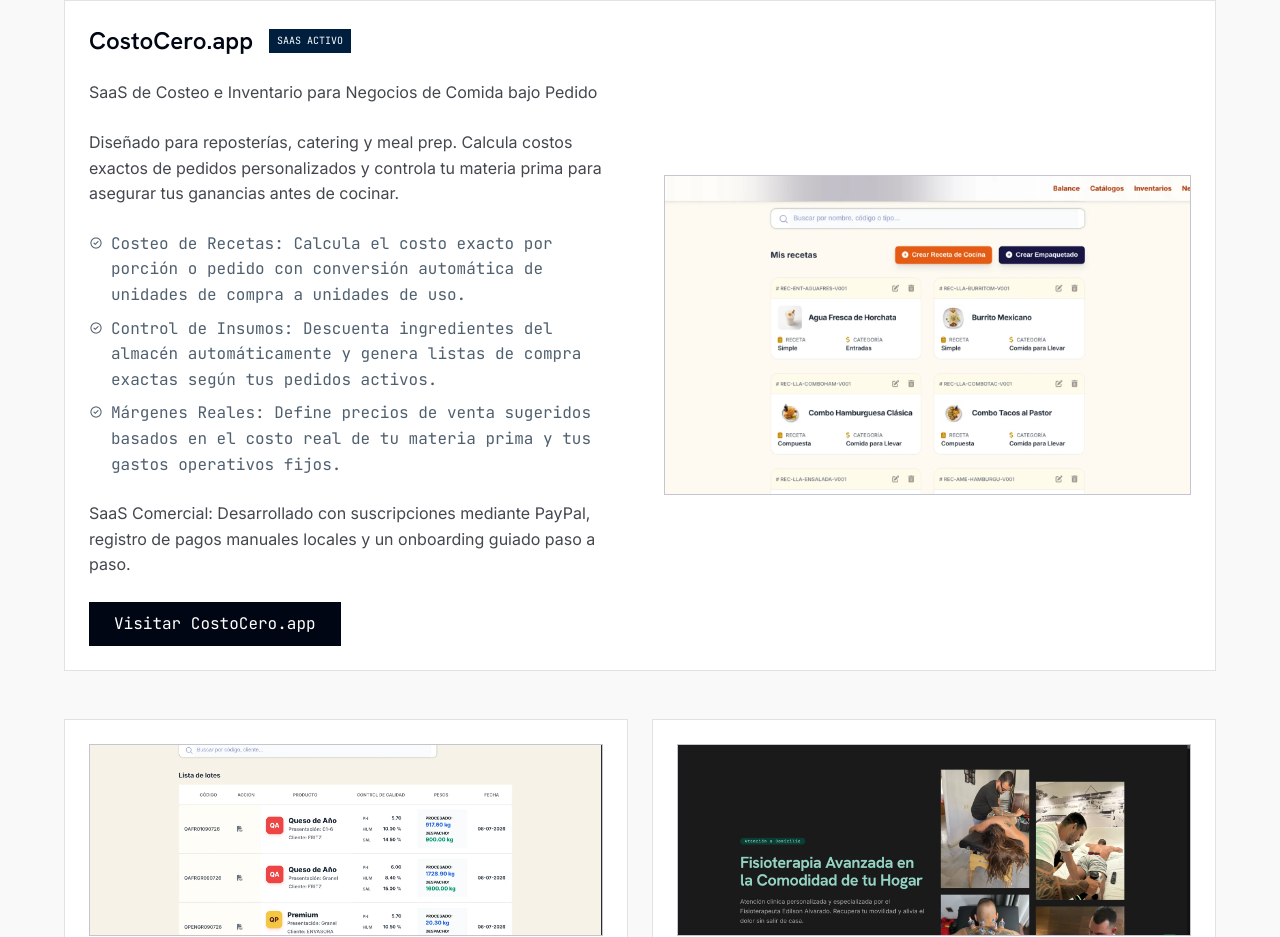
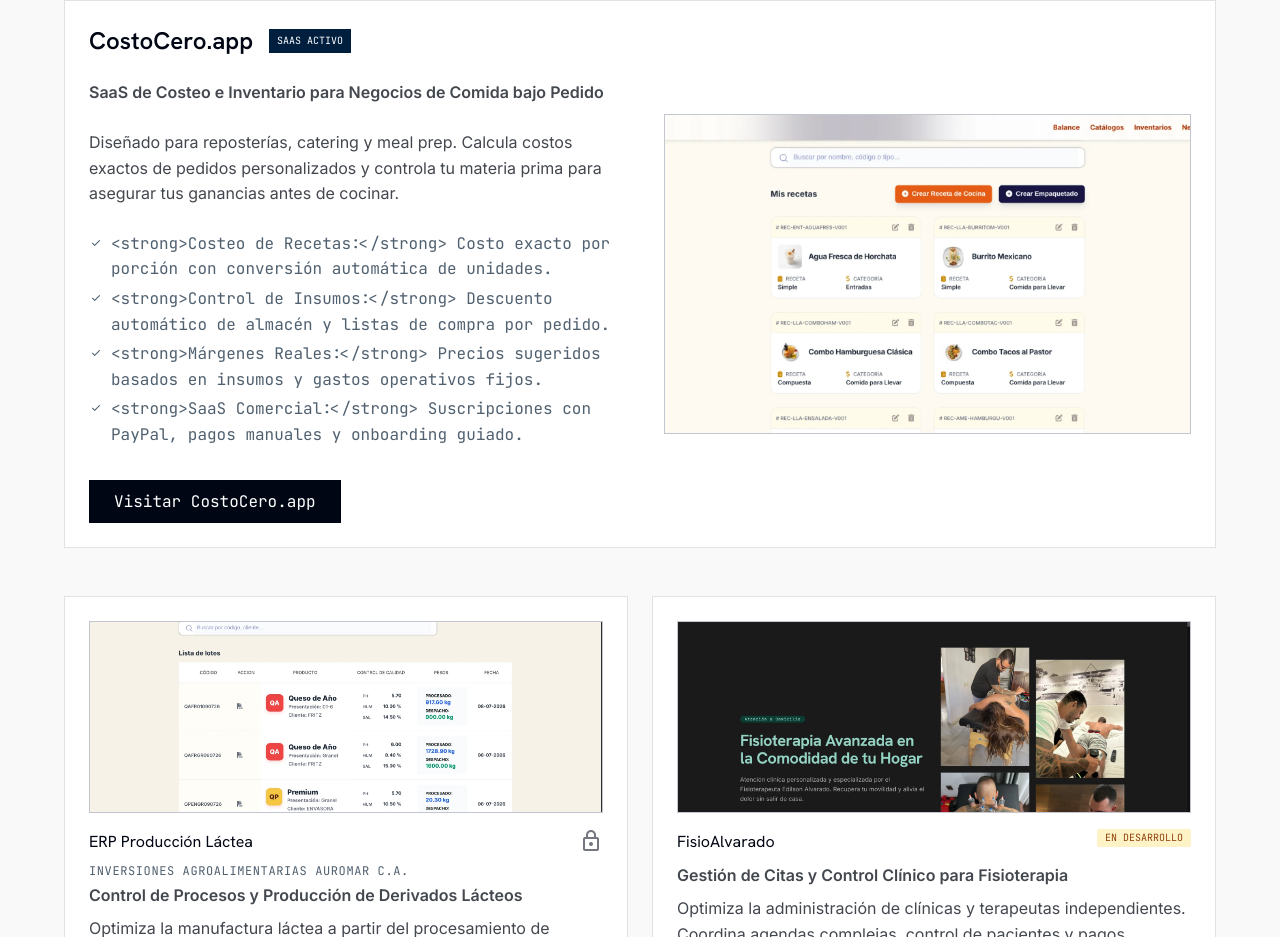
Before and after one commit to luqjos31/luqjos31.github.io, a website built with Vite: page index.html in a window 1280 px wide. Shown: the part 1863-2800 px from the top of the page. Built offline with nearby package versions, Linux system fonts and the light colour scheme.

Commit message:
feat: compact portfolio cards with done icons and <strong> features

```diff
--- a/index.html
+++ b/index.html
@@ -143,79 +143,83 @@
 </div>
 </div>
 <div class="space-y-xl">
-<!-- Project 1 -->
+      <!-- Project 1: CostoCero.app -->
       <div class="grid grid-cols-1 md:grid-cols-2 gap-xl items-center portfolio-card p-lg rounded-none">
         <div class="space-y-lg">
           <div class="flex items-center gap-md">
             <h3 class="font-display-lg text-headline-md text-primary" data-i18n="project_1_name">CostoCero.app</h3>
             <span class="bg-primary-container text-on-primary px-sm py-1 font-label-md text-[10px] uppercase" data-i18n="project_1_badge">SaaS Activo</span>
           </div>
-<p class="font-body-lg text-on-surface-variant" data-i18n="project_1_subtitle">
+          <p class="font-body-lg text-on-surface-variant font-semibold" data-i18n="project_1_subtitle">
             SaaS de Costeo e Inventario para Negocios de Comida bajo Pedido
           </p>
-<p class="font-body-md text-on-surface-variant mb-sm" data-i18n="project_1_intro">
+          <p class="font-body-md text-on-surface-variant" data-i18n="project_1_intro">
             Diseñado para reposterías, catering y meal prep. Calcula costos exactos de pedidos personalizados y controla tu materia prima para asegurar tus ganancias antes de cocinar.
           </p>
-<ul class="font-label-md text-secondary space-y-sm">
-<li class="flex items-start gap-sm"><span class="material-symbols-outlined text-sm mt-0.5">check_circle</span> <span data-i18n="project_1_feat_1">Costeo de Recetas: Calcula el costo exacto por porción o pedido con conversión automática de unidades de compra a unidades de uso.</span></li>
-<li class="flex items-start gap-sm"><span class="material-symbols-outlined text-sm mt-0.5">check_circle</span> <span data-i18n="project_1_feat_2">Control de Insumos: Descuenta ingredientes del almacén automáticamente y genera listas de compra exactas según tus pedidos activos.</span></li>
-<li class="flex items-start gap-sm"><span class="material-symbols-outlined text-sm mt-0.5">check_circle</span> <span data-i18n="project_1_feat_3">Márgenes Reales: Define precios de venta sugeridos basados en el costo real de tu materia prima y tus gastos operativos fijos.</span></li>
+          <ul class="font-label-md text-secondary space-y-xs">
+            <li class="flex items-start gap-sm"><span class="material-symbols-outlined text-sm mt-0.5">done</span> <span data-i18n="project_1_feat_1"><strong>Costeo de Recetas:</strong> Costo exacto por porción con conversión automática de unidades.</span></li>
+            <li class="flex items-start gap-sm"><span class="material-symbols-outlined text-sm mt-0.5">done</span> <span data-i18n="project_1_feat_2"><strong>Control de Insumos:</strong> Descuento automático de almacén y listas de compra por pedido.</span></li>
+            <li class="flex items-start gap-sm"><span class="material-symbols-outlined text-sm mt-0.5">done</span> <span data-i18n="project_1_feat_3"><strong>Márgenes Reales:</strong> Precios sugeridos basados en insumos y gastos operativos fijos.</span></li>
+            <li class="flex items-start gap-sm"><span class="material-symbols-outlined text-sm mt-0.5">done</span> <span data-i18n="project_1_feat_4"><strong>SaaS Comercial:</strong> Suscripciones con PayPal, pagos manuales y onboarding guiado.</span></li>
           </ul>
-<p class="font-body-md text-on-surface-variant" data-i18n="project_1_outro">
-                            SaaS Comercial: Desarrollado con suscripciones mediante PayPal, registro de pagos manuales locales y un onboarding guiado paso a paso.
-                        </p>
+          <div class="pt-sm">
             <a class="btn-primary inline-flex px-lg py-sm font-label-md items-center gap-sm w-fit" href="https://costocero.app" target="_blank" rel="noopener" data-i18n="project_1_cta">
               Visitar CostoCero.app <span class="material-symbols-outlined">launch</span>
             </a>
           </div>
+        </div>
         <div class="bg-surface-container h-80 flex items-center justify-center border border-outline-variant overflow-hidden group">
-<img class="w-full h-full object-cover group-hover:scale-105 transition-transform duration-500" data-i18n="alt_project_1" src="/images/costocero.webp"/>
+          <img class="w-full h-full object-cover group-hover:scale-105 transition-transform duration-500" data-i18n="alt_project_1" src="/images/costocero.webp" alt="CostoCero.app"/>
         </div>
       </div>
-<!-- Project 2 & 3 (Grid) -->
+      <!-- Project 2 & 3 -->
       <div class="grid grid-cols-1 md:grid-cols-2 gap-lg">
-<div class="portfolio-card p-lg space-y-md">
+        <div class="portfolio-card p-lg space-y-md flex flex-col justify-between">
+          <div>
             <div class="h-48 bg-surface-container-low border border-outline-variant mb-md overflow-hidden">
-<img class="w-full h-full object-cover" data-i18n="alt_project_2" src="/images/dairy-erp.webp"/>
+              <img class="w-full h-full object-cover" data-i18n="alt_project_2" src="/images/dairy-erp.webp" alt="ERP Producción Láctea"/>
             </div>
-<div class="flex justify-between items-start">
+            <div class="flex justify-between items-start mb-sm">
               <h3 class="font-headline-md text-primary" data-i18n="project_2_name">ERP Producción Láctea</h3>
               <span class="material-symbols-outlined text-outline">lock</span>
             </div>
-<p class="font-label-md text-xs text-secondary uppercase tracking-wider mb-sm">Inversiones Agroalimentarias Auromar C.A.</p>
-<p class="font-body-lg text-on-surface-variant" data-i18n="project_2_subtitle">
-                            Sistema de Control de Procesos y Producción de Derivados Lácteos
+            <p class="font-label-md text-xs text-secondary uppercase tracking-wider mb-xs">Inversiones Agroalimentarias Auromar C.A.</p>
+            <p class="font-body-lg text-on-surface-variant font-semibold mb-sm" data-i18n="project_2_subtitle">
+              Control de Procesos y Producción de Derivados Lácteos
             </p>
-<p class="font-body-md text-on-surface-variant mb-sm" data-i18n="project_2_intro">
-                            Optimiza la manufactura de productos lácteos a partir del procesamiento industrial de quesos base. Permite gestionar variables fisicoquímicas, formulaciones y pedidos de producción en un solo lugar.
+            <p class="font-body-md text-on-surface-variant mb-md" data-i18n="project_2_intro">
+              Optimiza la manufactura láctea a partir del procesamiento de quesos base. Gestiona variables fisicoquímicas, formulaciones y pedidos industriales en un solo lugar.
             </p>
-<ul class="font-label-md text-secondary space-y-sm">
-<li class="flex items-start gap-sm"><span class="material-symbols-outlined text-sm mt-0.5">check_circle</span> <span data-i18n="project_2_feat_1">Fórmulas y Molienda: Controla las recetas de mezcla de quesos base y el análisis de variables fisicoquímicas críticas para garantizar la molienda óptima.</span></li>
-<li class="flex items-start gap-sm"><span class="material-symbols-outlined text-sm mt-0.5">check_circle</span> <span data-i18n="project_2_feat_2">Secado e Insumos: Monitorea las etapas de secado por calefacción de la materia prima y gestiona el flujo de compras delegadas de proveedores.</span></li>
-<li class="flex items-start gap-sm"><span class="material-symbols-outlined text-sm mt-0.5">check_circle</span> <span data-i18n="project_2_feat_3">Órdenes de Producción: Convierte los pedidos directos de los clientes en planes de fabricación exactos estimando la cantidad de insumos necesarios.</span></li>
-<li class="flex items-start gap-sm"><span class="material-symbols-outlined text-sm mt-0.5">check_circle</span> <span data-i18n="project_2_feat_4">Control de Calidad: Registro técnico de los parámetros del lote procesado para asegurar la estandarización y trazabilidad de cada producto terminado.</span></li>
+            <ul class="font-label-md text-secondary space-y-xs">
+              <li class="flex items-start gap-sm"><span class="material-symbols-outlined text-sm mt-0.5">done</span> <span data-i18n="project_2_feat_1"><strong>Fórmulas y Molienda:</strong> Control de mezcla y variables fisicoquímicas críticas.</span></li>
+              <li class="flex items-start gap-sm"><span class="material-symbols-outlined text-sm mt-0.5">done</span> <span data-i18n="project_2_feat_2"><strong>Secado e Insumos:</strong> Monitoreo de calefacción y flujo de compras delegadas.</span></li>
+              <li class="flex items-start gap-sm"><span class="material-symbols-outlined text-sm mt-0.5">done</span> <span data-i18n="project_2_feat_3"><strong>Órdenes de Producción:</strong> Conversión de pedidos en planes exactos de fabricación.</span></li>
+              <li class="flex items-start gap-sm"><span class="material-symbols-outlined text-sm mt-0.5">done</span> <span data-i18n="project_2_feat_4"><strong>Control de Calidad:</strong> Registro técnico de lotes para garantizar la estandarización.</span></li>
             </ul>
           </div>
-<div class="portfolio-card p-lg space-y-md">
+        </div>
+        <div class="portfolio-card p-lg space-y-md flex flex-col justify-between">
+          <div>
             <div class="h-48 bg-surface-container-low border border-outline-variant mb-md overflow-hidden">
-<img class="w-full h-full object-cover" data-i18n="alt_project_3" src="/images/medical-mvp.webp"/>
+              <img class="w-full h-full object-cover" data-i18n="alt_project_3" src="/images/medical-mvp.webp" alt="FisioAlvarado"/>
             </div>
-<div class="flex items-center gap-md">
-<h3 class="font-display-lg text-headline-md text-primary" data-i18n="project_3_name">FisioAlvarado</h3>
-<span class="bg-amber-100 text-amber-800 px-sm py-1 font-label-md text-[10px] uppercase leading-none" data-i18n="project_3_badge">En Desarrollo</span>
+            <div class="flex justify-between items-start mb-sm">
+              <h3 class="font-headline-md text-primary" data-i18n="project_3_name">FisioAlvarado</h3>
+              <span class="bg-amber-100 text-amber-800 px-sm py-1 font-label-md text-[10px] uppercase leading-none rounded-sm" data-i18n="project_3_badge">En Desarrollo</span>
             </div>
-<p class="font-body-lg text-on-surface-variant" data-i18n="project_3_subtitle">
-                            Sistema de Gestión de Citas y Control Clínico para Fisioterapia
+            <p class="font-body-lg text-on-surface-variant font-semibold mb-sm" data-i18n="project_3_subtitle">
+              Gestión de Citas y Control Clínico para Fisioterapia
             </p>
-<p class="font-body-md text-on-surface-variant mb-sm" data-i18n="project_3_intro">
-                            Optimiza la administración de clínicas de fisioterapia y terapeutas independientes. Permite coordinar agendas complejas, llevar el control de pacientes y gestionar pagos multidivisa.
+            <p class="font-body-md text-on-surface-variant mb-md" data-i18n="project_3_intro">
+              Optimiza la administración de clínicas y terapeutas independientes. Coordina agendas complejas, control de pacientes y pagos multidivisa.
             </p>
-<ul class="font-label-md text-secondary space-y-sm">
-<li class="flex items-start gap-sm"><span class="material-symbols-outlined text-sm mt-0.5">check_circle</span> <span data-i18n="project_3_feat_1">Agenda Inteligente: Control dinámico de turnos, configuraciones de horarios estacionales y asignación automática de citas según disponibilidad.</span></li>
-<li class="flex items-start gap-sm"><span class="material-symbols-outlined text-sm mt-0.5">check_circle</span> <span data-i18n="project_3_feat_2">Historial y Sesiones: Registro digital de fichas clínicas de pacientes, seguimiento de evolución física y control del paquete de sesiones contratadas.</span></li>
-<li class="flex items-start gap-sm"><span class="material-symbols-outlined text-sm mt-0.5">check_circle</span> <span data-i18n="project_3_feat_3">Facturación Multidivisa: Gestión integrada de tarifas y cobros automatizados con soporte nativo para múltiples monedas (como Euros) según el mercado.</span></li>
-<li class="flex items-start gap-sm"><span class="material-symbols-outlined text-sm mt-0.5">check_circle</span> <span data-i18n="project_3_feat_4">Reducción de Ausencias: Optimización del flujo de reservas y cancelaciones para evitar horas vacías y maximizar la ocupación diaria de los terapeutas.</span></li>
+            <ul class="font-label-md text-secondary space-y-xs">
+              <li class="flex items-start gap-sm"><span class="material-symbols-outlined text-sm mt-0.5">done</span> <span data-i18n="project_3_feat_1"><strong>Agenda Inteligente:</strong> Control de turnos dinámicos y horarios estacionales.</span></li>
+              <li class="flex items-start gap-sm"><span class="material-symbols-outlined text-sm mt-0.5">done</span> <span data-i18n="project_3_feat_2"><strong>Historial y Sesiones:</strong> Fichas clínicas digitales y control de evolución física.</span></li>
+              <li class="flex items-start gap-sm"><span class="material-symbols-outlined text-sm mt-0.5">done</span> <span data-i18n="project_3_feat_3"><strong>Facturación Multidivisa:</strong> Tarifas y cobros integrados con soporte nativo de Euros.</span></li>
+              <li class="flex items-start gap-sm"><span class="material-symbols-outlined text-sm mt-0.5">done</span> <span data-i18n="project_3_feat_4"><strong>Reducción de Ausencias:</strong> Optimización de reservas para maximizar la ocupación diaria.</span></li>
             </ul>
+          </div>
         </div>
       </div>
     </div>
--- a/src/translations.js
+++ b/src/translations.js
@@ -26,25 +26,25 @@
     project_1_badge: "SaaS Activo",
     project_1_subtitle: "SaaS de Costeo e Inventario para Negocios de Comida bajo Pedido",
     project_1_intro: "Diseñado para reposterías, catering y meal prep. Calcula costos exactos de pedidos personalizados y controla tu materia prima para asegurar tus ganancias antes de cocinar.",
-    project_1_feat_1: "Costeo de Recetas: Calcula el costo exacto por porción o pedido con conversión automática de unidades de compra a unidades de uso.",
-    project_1_feat_2: "Control de Insumos: Descuenta ingredientes del almacén automáticamente y genera listas de compra exactas según tus pedidos activos.",
-    project_1_feat_3: "Márgenes Reales: Define precios de venta sugeridos basados en el costo real de tu materia prima y tus gastos operativos fijos.",
-    project_1_outro: "SaaS Comercial: Desarrollado con suscripciones mediante PayPal, registro de pagos manuales locales y un onboarding guiado paso a paso.",
+    project_1_feat_1: "<strong>Costeo de Recetas:</strong> Costo exacto por porción con conversión automática de unidades.",
+    project_1_feat_2: "<strong>Control de Insumos:</strong> Descuento automático de almacén y listas de compra por pedido.",
+    project_1_feat_3: "<strong>Márgenes Reales:</strong> Precios sugeridos basados en insumos y gastos operativos fijos.",
+    project_1_feat_4: "<strong>SaaS Comercial:</strong> Suscripciones con PayPal, pagos manuales y onboarding guiado.",
     project_1_cta: "Visitar CostoCero.app",
     project_2_name: "ERP Producción Láctea",
-    project_2_subtitle: "Sistema de Control de Procesos y Producción de Derivados Lácteos",
-    project_2_intro: "Optimiza la manufactura de productos lácteos a partir del procesamiento industrial de quesos base. Permite gestionar variables fisicoquímicas, formulaciones y pedidos de producción en un solo lugar.",
-    project_2_feat_1: "Fórmulas y Molienda: Controla las recetas de mezcla de quesos base y el análisis de variables fisicoquímicas críticas para garantizar la molienda óptima.",
-    project_2_feat_2: "Secado e Insumos: Monitorea las etapas de secado por calefacción de la materia prima y gestiona el flujo de compras delegadas de proveedores.",
-    project_2_feat_3: "Órdenes de Producción: Convierte los pedidos directos de los clientes en planes de fabricación exactos estimando la cantidad de insumos necesarios.",
-    project_2_feat_4: "Control de Calidad: Registro técnico de los parámetros del lote procesado para asegurar la estandarización y trazabilidad de cada producto terminado.",
+    project_2_subtitle: "Control de Procesos y Producción de Derivados Lácteos",
+    project_2_intro: "Optimiza la manufactura láctea a partir del procesamiento de quesos base. Gestiona variables fisicoquímicas, formulaciones y pedidos industriales en un solo lugar.",
+    project_2_feat_1: "<strong>Fórmulas y Molienda:</strong> Control de mezcla y variables fisicoquímicas críticas.",
+    project_2_feat_2: "<strong>Secado e Insumos:</strong> Monitoreo de calefacción y flujo de compras delegadas.",
+    project_2_feat_3: "<strong>Órdenes de Producción:</strong> Conversión de pedidos en planes exactos de fabricación.",
+    project_2_feat_4: "<strong>Control de Calidad:</strong> Registro técnico de lotes para garantizar la estandarización.",
     project_3_name: "FisioAlvarado",
-    project_3_subtitle: "Sistema de Gestión de Citas y Control Clínico para Fisioterapia",
-    project_3_intro: "Optimiza la administración de clínicas de fisioterapia y terapeutas independientes. Permite coordinar agendas complejas, llevar el control de pacientes y gestionar pagos multidivisa.",
-    project_3_feat_1: "Agenda Inteligente: Control dinámico de turnos, configuraciones de horarios estacionales y asignación automática de citas según disponibilidad.",
-    project_3_feat_2: "Historial y Sesiones: Registro digital de fichas clínicas de pacientes, seguimiento de evolución física y control del paquete de sesiones contratadas.",
-    project_3_feat_3: "Facturación Multidivisa: Gestión integrada de tarifas y cobros automatizados con soporte nativo para múltiples monedas (como Euros) según el mercado.",
-    project_3_feat_4: "Reducción de Ausencias: Optimización del flujo de reservas y cancelaciones para evitar horas vacías y maximizar la ocupación diaria de los terapeutas.",
+    project_3_subtitle: "Gestión de Citas y Control Clínico para Fisioterapia",
+    project_3_intro: "Optimiza la administración de clínicas y terapeutas independientes. Coordina agendas complejas, control de pacientes y pagos multidivisa.",
+    project_3_feat_1: "<strong>Agenda Inteligente:</strong> Control de turnos dinámicos y horarios estacionales.",
+    project_3_feat_2: "<strong>Historial y Sesiones:</strong> Fichas clínicas digitales y control de evolución física.",
+    project_3_feat_3: "<strong>Facturación Multidivisa:</strong> Tarifas y cobros integrados con soporte nativo de Euros.",
+    project_3_feat_4: "<strong>Reducción de Ausencias:</strong> Optimización de reservas para maximizar la ocupación diaria.",
     project_3_badge: "En Desarrollo",
     cta_title: "Disponible para Nuevos Proyectos e Integraciones",
     cta_desc: "Actualmente abierto a oportunidades freelance e integración a equipos técnicos. Ya sea que necesites un sistema desde cero u optimización de lógica de negocio existente, mi enfoque de ingeniería garantiza escalabilidad y seguridad.",
@@ -81,25 +81,25 @@
     project_1_badge: "Active SaaS",
     project_1_subtitle: "Costing & Inventory SaaS for Made-to-Order Food Businesses",
     project_1_intro: "Built for bakeries, catering, and meal prep. Calculate exact costs for custom orders and control your raw materials to secure your profits before cooking.",
-    project_1_feat_1: "Recipe Costing: Calculates the exact cost per portion or order with automatic unit conversion from purchase units to usage units.",
-    project_1_feat_2: "Inventory Control: Automatically deducts ingredients from stock and generates precise shopping lists based on active orders.",
-    project_1_feat_3: "Real Margins: Sets suggested selling prices based on actual raw material costs and fixed operating expenses.",
-    project_1_outro: "Commercial SaaS: Built with PayPal subscriptions, local manual payment logging, and step-by-step guided onboarding.",
+    project_1_feat_1: "<strong>Recipe Costing:</strong> Exact cost per portion with auto unit conversion.",
+    project_1_feat_2: "<strong>Inventory Control:</strong> Auto stock deduction and shopping lists per order.",
+    project_1_feat_3: "<strong>Real Margins:</strong> Suggested prices based on inputs and fixed costs.",
+    project_1_feat_4: "<strong>Commercial SaaS:</strong> PayPal subscriptions, manual payments, guided onboarding.",
     project_1_cta: "Visit CostoCero.app",
     project_2_name: "Dairy Production ERP",
-    project_2_subtitle: "Process Control & Production System for Dairy Derivatives",
-    project_2_intro: "Optimizes dairy product manufacturing from industrial base-cheese processing. Manage physicochemical variables, formulations, and production orders in one place.",
-    project_2_feat_1: "Formulas & Grinding: Controls base-cheese blend recipes and analysis of critical physicochemical variables to ensure optimal grinding.",
-    project_2_feat_2: "Drying & Supplies: Monitors the heating-drying stages of raw materials and manages delegated supplier purchasing workflows.",
-    project_2_feat_3: "Production Orders: Converts direct customer orders into precise manufacturing plans by estimating required input quantities.",
-    project_2_feat_4: "Quality Control: Technical recording of batch parameters to ensure standardization and traceability of every finished product.",
+    project_2_subtitle: "Process Control & Production for Dairy Derivatives",
+    project_2_intro: "Optimizes dairy manufacturing from base-cheese processing. Manage physicochemical variables, formulations, and industrial orders in one place.",
+    project_2_feat_1: "<strong>Formulas & Grinding:</strong> Blend control and critical physicochemical variables.",
+    project_2_feat_2: "<strong>Drying & Supplies:</strong> Heating monitoring and delegated purchasing workflows.",
+    project_2_feat_3: "<strong>Production Orders:</strong> Convert orders into precise manufacturing plans.",
+    project_2_feat_4: "<strong>Quality Control:</strong> Batch recording for standardization and traceability.",
     project_3_name: "FisioAlvarado",
-    project_3_subtitle: "Appointment Management & Clinical Control System for Physiotherapy",
-    project_3_intro: "Optimizes the administration of physiotherapy clinics and independent therapists. Coordinate complex schedules, manage patient records, and handle multi-currency payments.",
-    project_3_feat_1: "Smart Scheduling: Dynamic shift control, seasonal schedule configurations, and automatic appointment assignment based on availability.",
-    project_3_feat_2: "History & Sessions: Digital recording of patient clinical files, physical progress tracking, and management of contracted session packages.",
-    project_3_feat_3: "Multi-currency Billing: Integrated fee management and automated collections with native support for multiple currencies (e.g. Euros) per market.",
-    project_3_feat_4: "No-Show Reduction: Optimized booking and cancellation flow to prevent idle slots and maximize daily therapist occupancy.",
+    project_3_subtitle: "Appointment & Clinical Management for Physiotherapy",
+    project_3_intro: "Optimizes clinic and independent therapist administration. Coordinate schedules, patient records, and multi-currency payments.",
+    project_3_feat_1: "<strong>Smart Scheduling:</strong> Dynamic shifts and seasonal schedule control.",
+    project_3_feat_2: "<strong>History & Sessions:</strong> Digital clinical records and progress tracking.",
+    project_3_feat_3: "<strong>Multi-currency Billing:</strong> Integrated fees with native Euro support.",
+    project_3_feat_4: "<strong>No-Show Reduction:</strong> Booking optimization to maximize daily occupancy.",
     project_3_badge: "In Development",
     cta_title: "Availability for New Projects & Integrations",
     cta_desc: "I am currently open to freelance opportunities and technical team integration. Whether you need a ground-up system or optimization of existing business logic, my engineering approach ensures scalability and security.",
```
Lines whose indentation alone changed are shown as unchanged.
